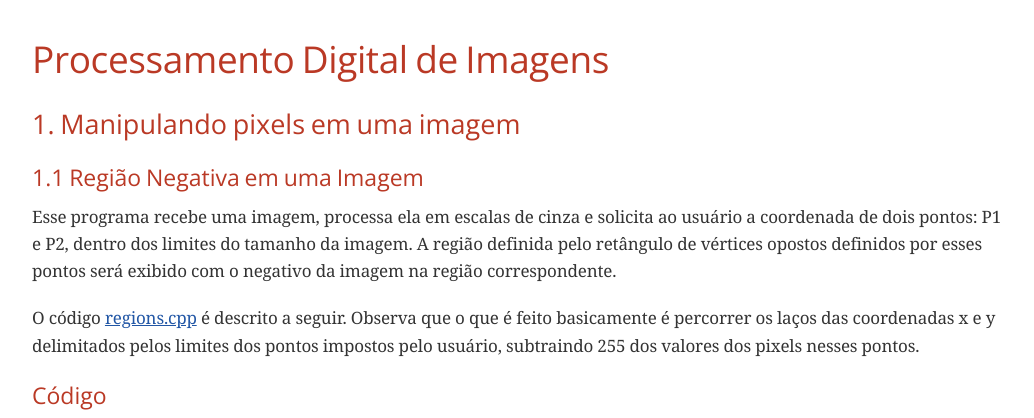
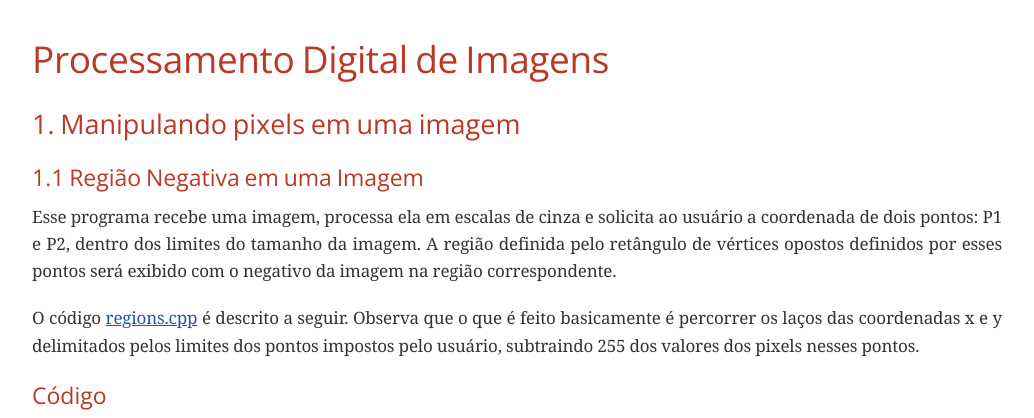
Before and after one commit to luishmv/pdi, a Jekyll site: the page unidade1/index.html, which Jekyll copies as it is, in a window 1280 px wide. Shown: the top 418 px of the page, without its empty margins (123-1157 px from the left). Built offline with Jekyll 4.4.1, drawn with Linux system fonts in a browser that asks for light colours; nearby versions of some CDN libraries; some web fonts are replaced.

Commit message:
few adjustments

```diff
--- a/unidade1/index.html
+++ b/unidade1/index.html
@@ -431,9 +431,9 @@ body.book #toc,body.book #preamble,body.book h1.sect0,body.book .sect1>h2{page-b
 <div class="sect3">
 <h4 id="true1-1-regi-o-negativa-em-uma-imagem"><a class="anchor" href="#true1-1-regi-o-negativa-em-uma-imagem"></a>1.1 Região Negativa em uma Imagem</h4>
 <div class="paragraph">
-<p> Esse programa recebe uma imagem, processa ela em escalas de cinza e solicita ao usuário a coordenada de dois pontos: P1 e P2, dentro dos limites do tamanho da imagem. A região definida pelo retângulo de vértices opostos definidos por esses pontos será exibido com o negativo da imagem na região correspondente. </p></div>
+<p style="text-align: justify;"> Esse programa recebe uma imagem, processa ela em escalas de cinza e solicita ao usuário a coordenada de dois pontos: P1 e P2, dentro dos limites do tamanho da imagem. A região definida pelo retângulo de vértices opostos definidos por esses pontos será exibido com o negativo da imagem na região correspondente. </p></div>
 <div class="paragraph">
-<p>O código <a href="codigos/regions.cpp">regions.cpp</a> é descrito a seguir. Observa que o que é feito basicamente é percorrer os laços das coordenadas x e y delimitados pelos limites dos pontos impostos pelo usuário, subtraindo 255 dos valores dos pixels nesses pontos.</p>
+<p style="text-align: justify;">O código <a href="codigos/regions.cpp">regions.cpp</a> é descrito a seguir. Observa que o que é feito basicamente é percorrer os laços das coordenadas x e y delimitados pelos limites dos pontos impostos pelo usuário, subtraindo 255 dos valores dos pixels nesses pontos.</p>
 </div>
 </div>
 <div class="sect3">
```
